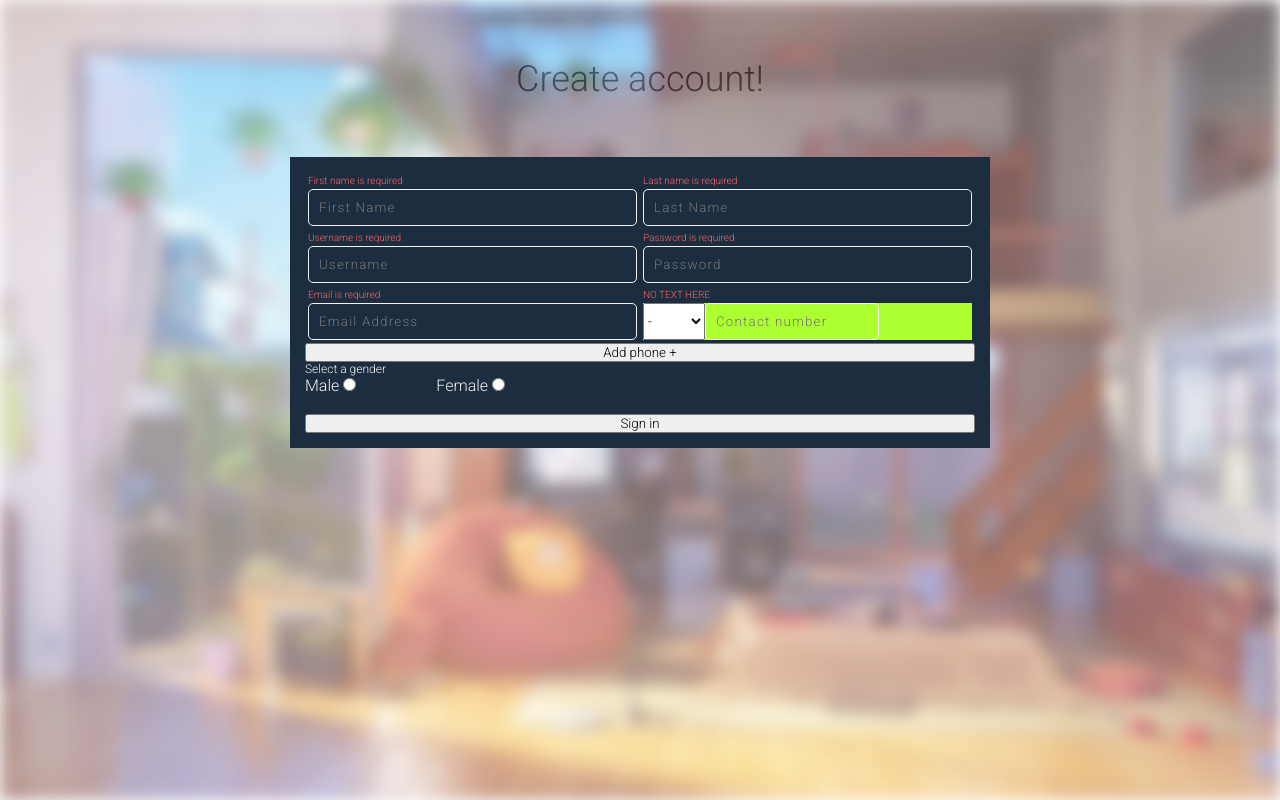
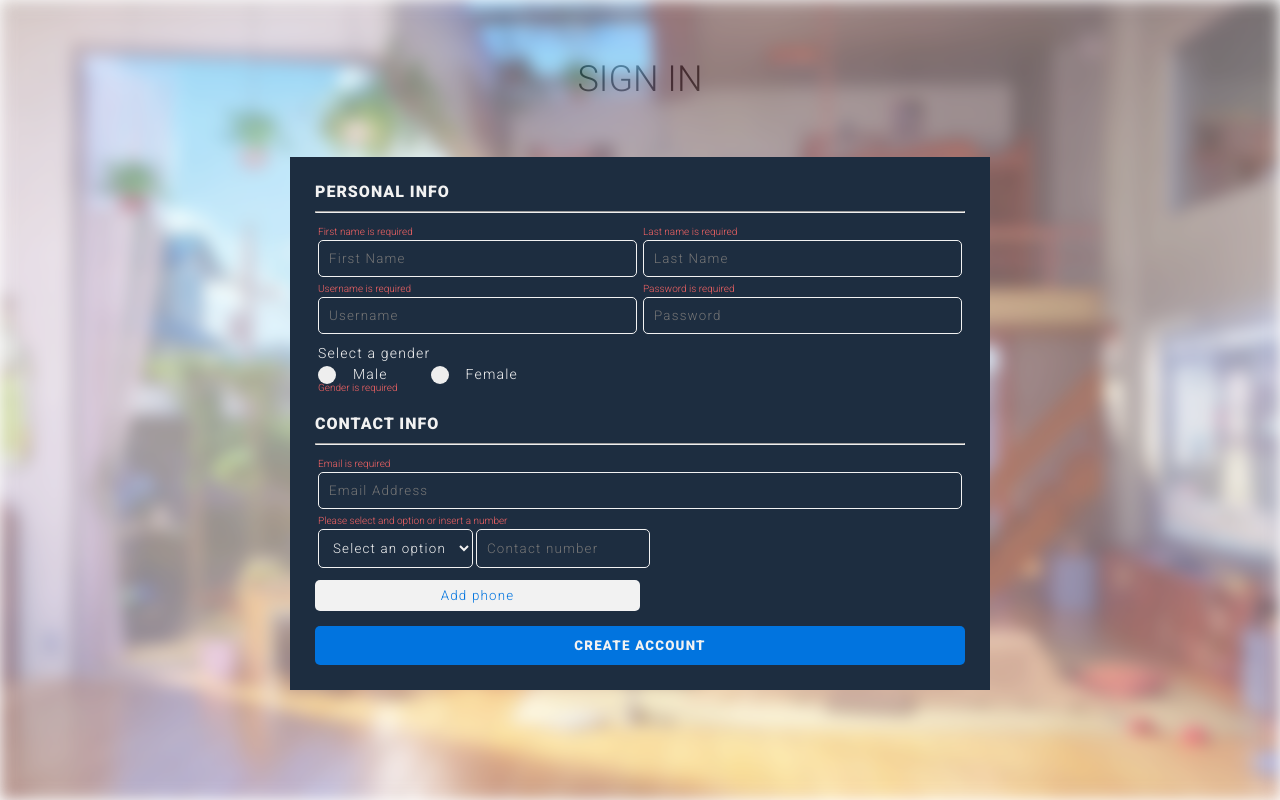
Before and after one commit to AbdielP/vue-jsonwebtoken, a Vue app: page /auth/signin in a window 1280 px wide. Built offline with nearby package versions, Linux system fonts and the light colour scheme.

Commit message:
sign in form basic styles

```diff
--- a/src/App.vue
+++ b/src/App.vue
@@ -64,6 +64,17 @@ export default {
   border: 1px solid var(--color-red);
 }
 
+.btn__main {
+  background: var(--color-blue);
+  color: var(--color-white);
+  border-radius: 5px;
+  cursor: pointer;
+  border: none;
+}.btn__main:hover, .btn__main:focus {
+  background: var(--color-blue-light);
+  transition: 0.3s ease-in-out;
+}
+
 @media (min-width: 700px) {
   .h1 {
     font-size: 36px;
--- a/src/components/BaseSelect.vue
+++ b/src/components/BaseSelect.vue
@@ -1,8 +1,8 @@
 <template>
-  <select :value="modelValue" @input="$emit('update:modelValue', $event.target.value)">
-    <option value="" disabled selected>-</option>
-    <option value="mobile">Mobile</option>
-    <option value="phone">Phone</option>
+  <select class="select" :value="modelValue" @input="$emit('update:modelValue', $event.target.value)">
+    <option class="option" value="" disabled selected>Select an option</option>
+    <option class="option" value="mobile">Mobile</option>
+    <option class="option" value="phone">Phone</option>
   </select>
 </template>
 
@@ -17,3 +17,21 @@ export default {
     }
 }
 </script>
+
+<style lang="scss" scoped>
+.select {
+  border: 1px solid var(--color-white);
+  color: var(--color-white);
+  letter-spacing: 1.2px;
+  border-radius: 5px;
+  margin-right: 3px;
+  background: none;
+  padding: 10px;
+  // width: 50%;
+}
+
+.option {
+  color: var(--background-light);
+}
+
+</style>
--- a/src/views/Login.vue
+++ b/src/views/Login.vue
@@ -17,7 +17,7 @@
             <BaseInput v-model="username" label="Username"/>
             <label class="label__error"></label> <!-- Password is required -->
             <BaseInput type="password" v-model="password" label="Password" autocomplete="on" />
-            <button class="btn__login" type="submit">LOGIN</button>
+            <button class="btn__main btn__login" type="submit">LOGIN</button>
           </form>
           <p class="paragraph">Doesn't have an account yet?</p>
           <router-link class="link" to="/auth/signin"
@@ -134,15 +134,8 @@ export default {
 .btn__login {
   padding: 15px 10px;
   border-radius: 5px;
-  color: var(--color-white);
-  background: var(--color-blue);
   font-weight: 900;
-  cursor: pointer;
-  border: none;
   margin: 25px 0;
-}.btn__login:hover, .btn__login:focus {
-  background: var(--color-blue-light);
-  transition: 0.3s ease-in-out;
 }
 
 .link {
--- a/src/views/Signin.vue
+++ b/src/views/Signin.vue
@@ -1,9 +1,13 @@
 <template>
   <main>
     <Background />
-    <h1 class="h1">Create account!</h1>
-    <section class="section__form">
+    <h1 class="h1">SIGN IN</h1>
+    <div class="section__form">
       <form @submit.prevent="signIn" class="form display-flex">
+
+        <section class="section">
+          <h2 class="h2">PERSONAL INFO</h2>
+          <hr class="hr">
           <!-- First row -->
           <div class="container__input display-flex">
             <div class="container__label display-flex">
@@ -28,52 +32,72 @@
             </div>
           </div>
 
-        <!-- Third row -->
+          <!-- Third row - CONVERT INTO COMPONENT-->
+          <div class="container__input display-flex">
+            <div class="container__label display-flex">
+              <span class="span__gender">Select a gender</span>
+              <div class="container__radio display-flex">
+                <label class="label__radio">Male
+                  <input class="input__radio" v-model="gender" type="radio" value="male">
+                  <span class="radio__span"></span>
+                </label>
+                <label class="label__radio">Female
+                  <input class="input__radio" v-model="gender" type="radio" value="female">
+                  <span class="radio__span"></span>
+                </label>
+              </div>
+            <label class="label__error">Gender is required</label> <!-- Gender is required -->
+            </div>
+          </div>
+        </section>
+
+        <section class="section">
+          <h2 class="h2">CONTACT INFO</h2>
+          <hr class="hr">
+          <!-- Fourth row -->
           <div class="container__input display-flex">
             <div class="container__label display-flex">
               <label class="label__error">Email is required</label> <!-- Email is required -->
               <BaseInput type="email" v-model="email" label="Email Address"/>
             </div>
+          </div>
+
+          <!-- Fifth row -->
+          <div class="container__input display-flex">
             <div class="container__label display-flex">
-            <label class="label__error">NO TEXT HERE</label> <!-- NO TEXT HERE -->
+              <label class="label__error">Please select and option or insert a number</label> <!-- Please select and option or insert a number -->
               <!-- Contact number -->
               <div class="container__phone display-flex">
                 <BaseSelect v-model="contactNumberType"/>
-              <BaseInput v-model="contactNumber" label="Contact number"/>
+                <BaseInput v-model="contactNumber" label="Contact number" />
               </div>
             </div>
           </div>
 
-
+          <!-- Sixth row -->
+          <div class="container__input display-flex">
+            <div class="container__label display-flex">
               <!-- Extra contact number -->
-        <div v-for="(row, index) in rows" :key="index" class="display-flex">
+              <div class="container__phone display-flex" v-for="(row, index) in rows" :key="index">
                 <BaseSelect v-model="row.type"/>
                 <BaseInput v-model="row.number" label="Contact number"/>
-          <button
+                <button class="btn__remove"
                   @click="removeRow(index)"
                   type="button"
-            aria-labelledby="Remove number"
-          >Remove - </button>
+                  aria-labelledby="Remove number">
+                  <img src="../assets/svg/icon-delete.svg" alt="Delete">
+                </button>
               </div>
-        <button @click="addRow" type="button" aria-labelledby="Add phone +">
-          Add phone +
+            </div>
+          </div>
+
+          <button class="btn__phone btn__main w-50" @click="addRow" type="button" aria-labelledby="Add phone">
+            Add phone
           </button>
-
-        <span class="span__gender">Select a gender</span>
-        <div class="container__radio display-flex">
-          <label class="label__radio">Male
-            <input v-model="gender" type="radio" value="male">
-            <span class="radio__span"></span>
-          </label>
-           <label class="label__radio">Female
-            <input v-model="gender" type="radio" value="female">
-            <span class="radio__span"></span>
-          </label>
+        </section>
+        <button type="submit" class="btn__main btn__submit">CREATE ACCOUNT</button>
+      </form>
     </div>
-        <br />
-        <button type="submit">Sign in</button>
-      </form>
-    </section>
   </main>
 </template>
 
@@ -100,6 +124,11 @@ export default {
       contactNumberType: "",
       rows: [],
     };
+  },
+  computed: {
+    btnDisabled() {
+      return this.disabled;
+    }
   },
   methods: {
     async signIn() {
@@ -130,11 +159,12 @@ export default {
       } catch (error) {}
     },
     addRow() {
+      if(this.rows.length < 3) {
         this.rows.push({
           type: "",
           number: "",
         });
-      console.log(this.rows);
+      }
     },
     removeRow(index) {
       this.rows.splice(index, 1);
@@ -147,11 +177,25 @@ export default {
 h1 {
   text-align: center;
 }
+
+.h2 {
+  font-size: 1rem;
+  letter-spacing: 1px;
+}
+
+.hr {
+  margin: 10px 0;
+}
+
 .form {
   margin: 15px;
-  padding: 15px;
+  padding: 25px;
+  max-width: 700px;
   background: var(--background-light);
-  max-width: 700px;
+}
+
+.section {
+  margin-bottom: 15px;
 }
 
 .form,
@@ -164,20 +208,116 @@ h1 {
   width: 100%;
 }
 
+.span__gender,
+.btn__phone,
+.btn__submit,
+.label__radio  {
+  letter-spacing: 1.2px;
+}
+
+// CUSTOM RADIO
+
 .span__gender {
-  font-size: 12px;
+  font-size: 14px;
+  margin: 5px 0;
+}
+
+.label__radio {
+  display: block;
+  position: relative;
+  padding-left: 35px;
+  font-size: 14px;
+  cursor: pointer;
+  -webkit-user-select: none;
+  -moz-user-select: none;
+  -ms-user-select: none;
+  user-select: none;
+}
+
+.input__radio {
+  position: absolute;
+  opacity: 0;
+  cursor: pointer;
+  height: 0;
+  width: 0;
+}
+
+/* Create a custom checkbox */
+.radio__span {
+  position: absolute;
+  top: 0;
+  left: 0;
+  height: 18px;
+  width: 18px;
+  background-color: #eee;
+  border-radius: 50%;
+}
+
+/* On mouse-over, add a grey background color */
+.label__radio:hover .input__radio ~ .radio__span {
+  background-color: #ccc;
+}
+
+/* When the checkbox is checked, add a blue background */
+.label__radio .input__radio:checked ~ .radio__span {
+  background-color: #2196F3;
+}
+
+/* Create the checkmark/indicator (hidden when not checked) */
+.radio__span:after {
+  content: "";
+  position: absolute;
+  display: none;
+}
+
+/* Show the checkmark when checked */
+.label__radio .input__radio:checked ~ .radio__span:after {
+  display: block;
+}
+
+/* Style the checkmark/indicator */
+.label__radio .radio__span:after {
+  left: 7px;
+  top: 3px;
+  width: 3px;
+  height: 6.5px;
+  border: solid white;
+  border-width: 0 3px 3px 0;
+  -webkit-transform: rotate(45deg);
+  -ms-transform: rotate(45deg);
+  transform: rotate(45deg);
 }
 
 .container__radio {
   max-width: 200px;
   // padding: 3px;
-  align-items: center;
   justify-content: space-between;
 }
 
+// CUSTOM RADIO END
+
 .container__phone {
   width: 100%;
-  background: greenyellow;
+  // background: greenyellow;
+}
+
+.btn__phone {
+  background: var(--color-white);
+  color: var(--color-blue);
+  margin-top: 3px;
+  padding: 8px;
+}
+
+.btn__remove {
+  background: none;
+  cursor: pointer;
+  padding: 10px;
+  border: none;
+}
+
+.btn__submit {
+  padding: 12px;
+  font-weight: 900;
 }
 
 @media (min-width: 700px) {
@@ -191,5 +331,9 @@ h1 {
   .container__label {
     padding: 3px;
   }
+
+  .w-50 {
+    width: 50%;
+  }
 }
 </style>
```
Also changed, not shown: src/assets/svg/icon-delete.svg (added). Lines whose indentation alone changed are shown as unchanged.
